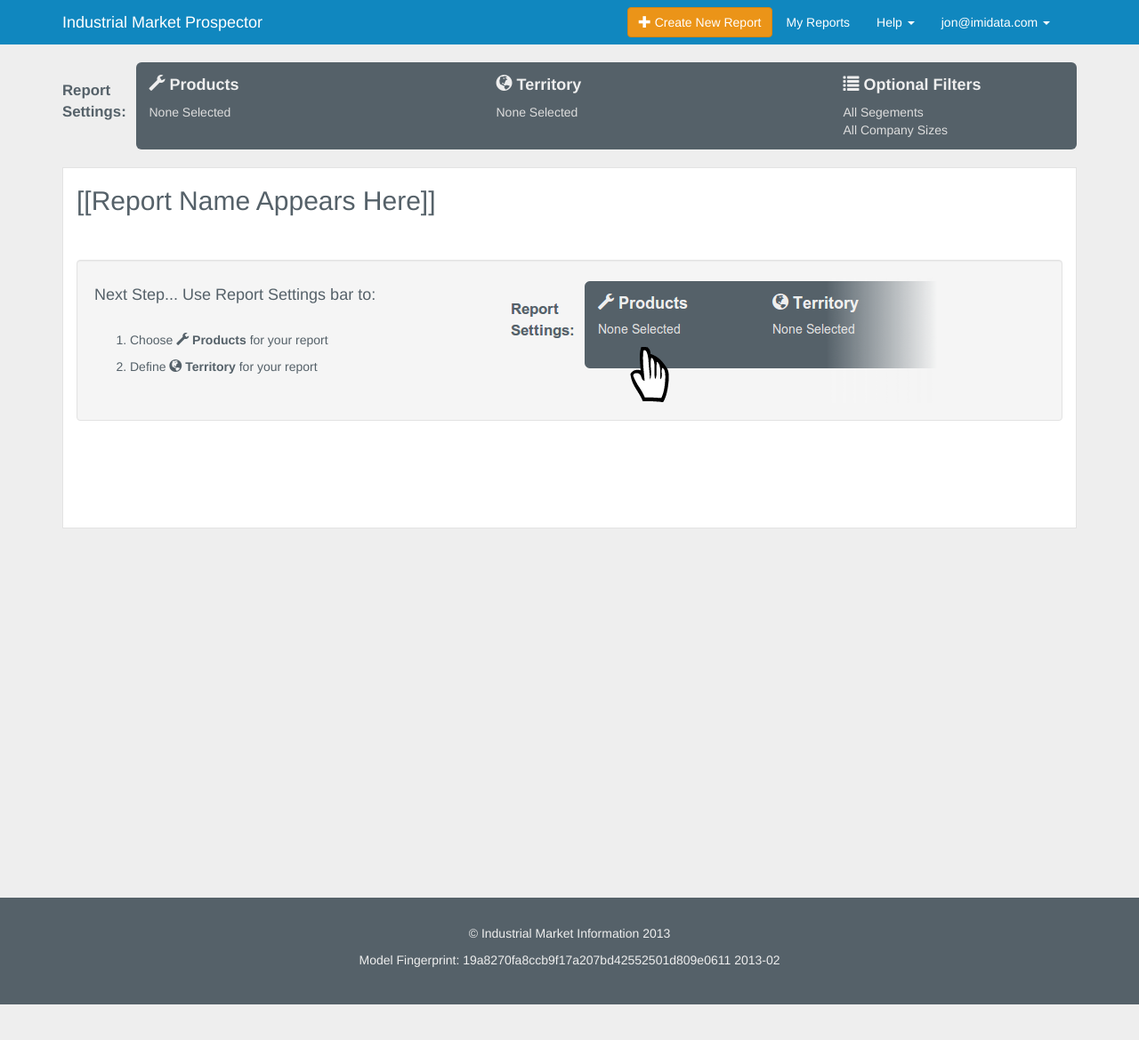
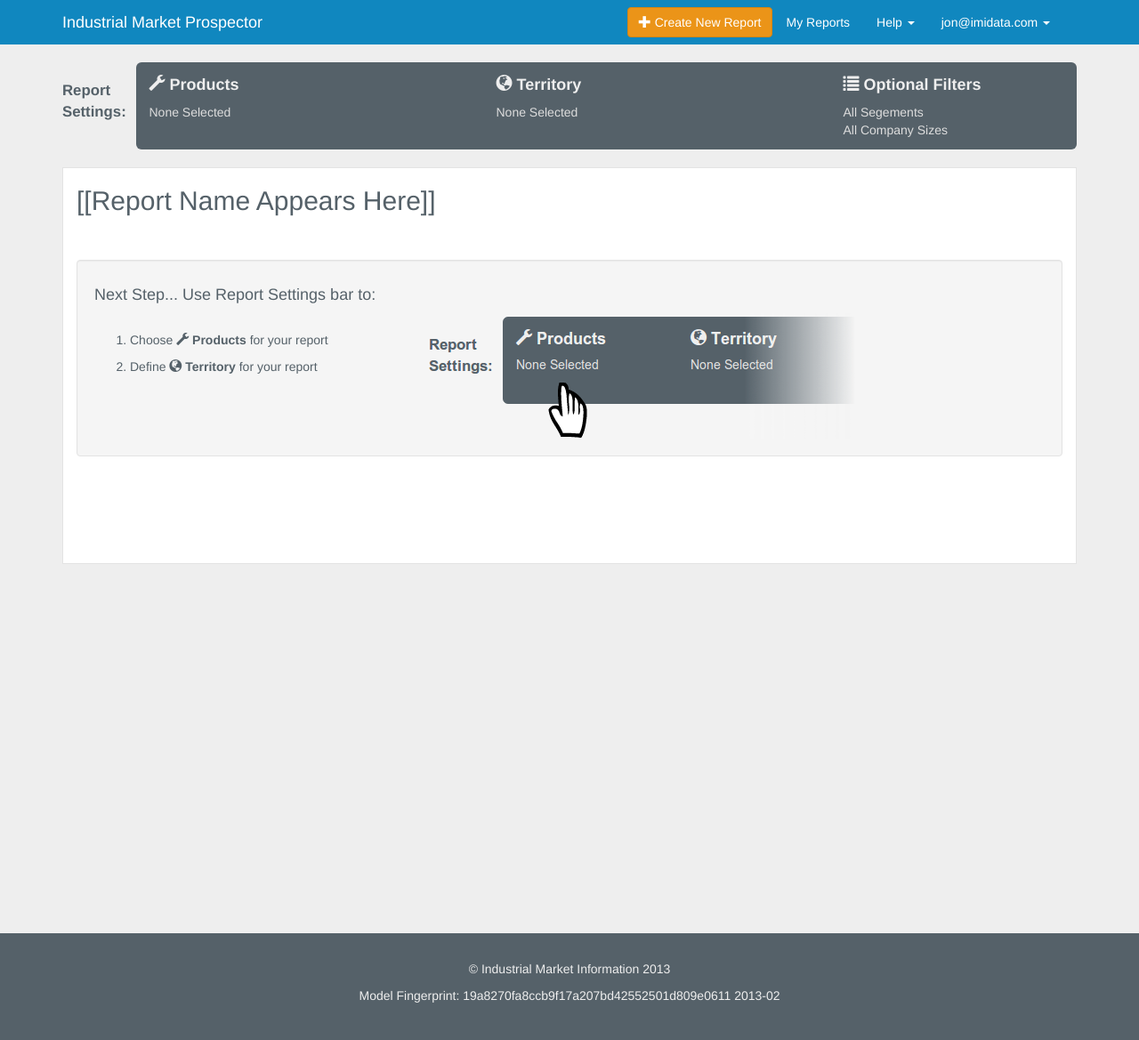
Before and after one commit to saintsjd/imi-ui, a Jekyll site: the page built from new.html, in a window 1280 px wide. Shown: the whole page at 89% size. Built offline with Jekyll 4.4.1, drawn with Linux system fonts in a browser that asks for light colours; Markdown is read by kramdown in place of the engine named in the settings; before the commit the page ends 1129 px from its top, so only the background shows below that.

Commit message:
image for new page

```diff
--- a/new.html
+++ b/new.html
@@ -14,9 +14,9 @@
 <br>
 <div class="well">
 
+<h4>Next Step... Use Report Settings bar to:</h4>
 <div class="row">
-  <div class="col-md-5">
-<h4>Next Step... Use Report Settings bar to:</h4>
+  <div class="col-md-4">
 <br>
 <ol>
   <li>
@@ -27,7 +27,7 @@
   </li>
 </ol>
   </div>
-  <div class="col-md-7">
+  <div class="col-md-8">
     <img src="img/mockup.png" />
   </div>
 
```
